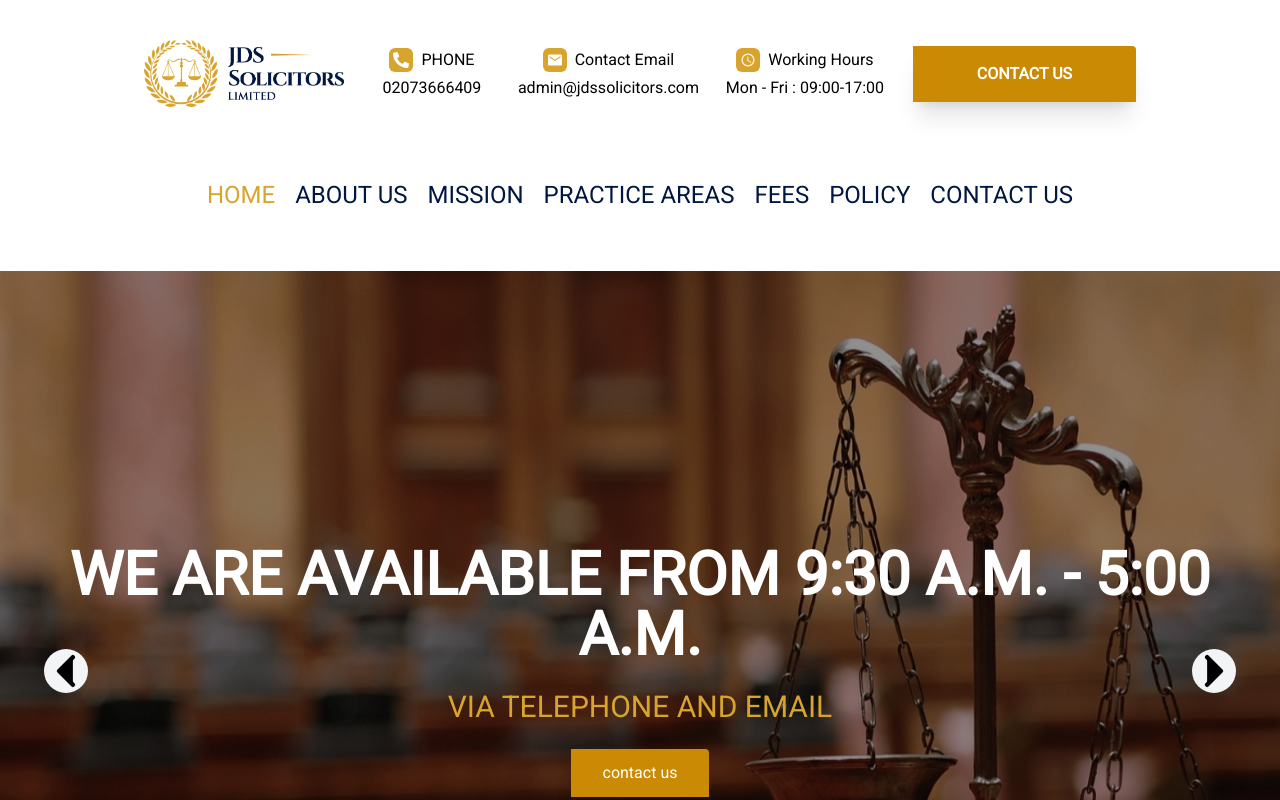
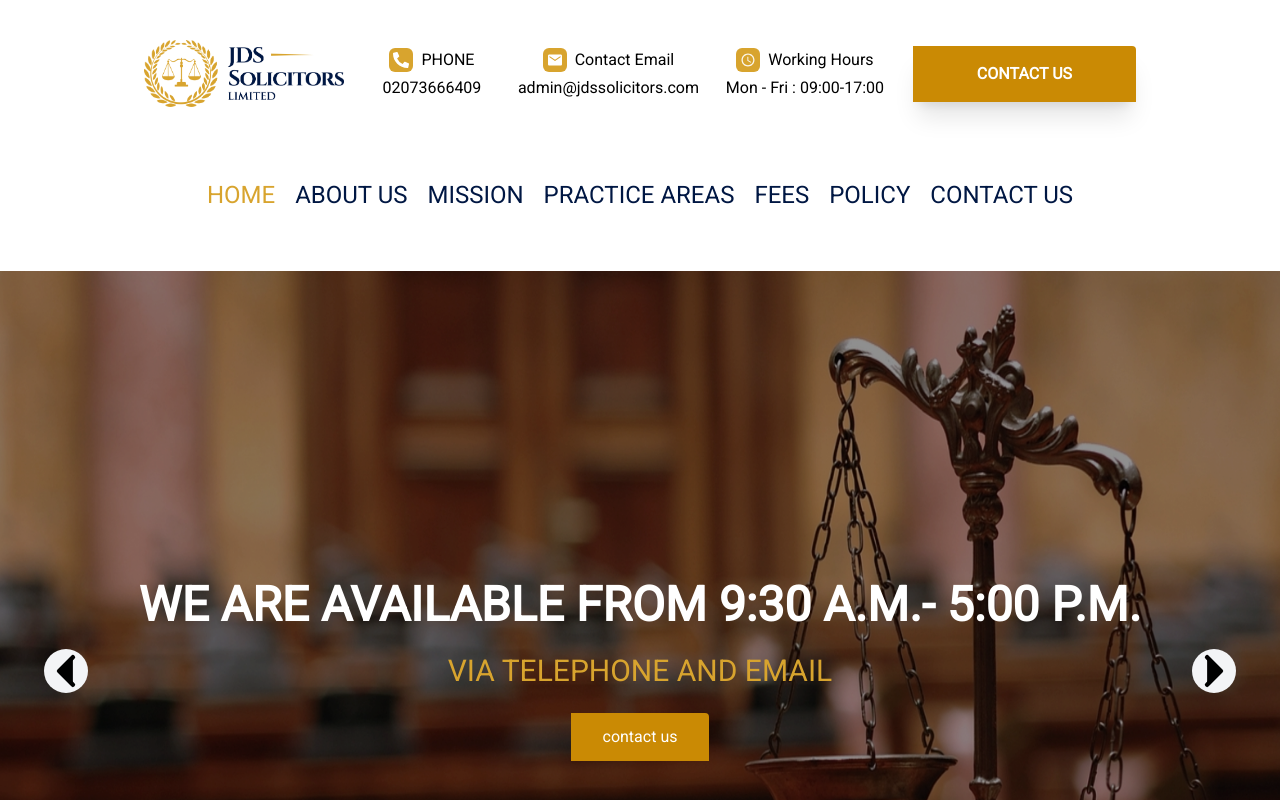
Before and after one commit to coolrass1/jdswebsiteapp, a Next.js app: page / in a window 1280 px wide. Shown: the top 800 px of the page. Built offline with nearby package versions, Linux system fonts and the light colour scheme.

Commit message:
hours modified

```diff
--- a/app/components/Datas.js
+++ b/app/components/Datas.js
@@ -57,7 +57,7 @@ export const listitems = [
 
 export const sliders = [
   { id:1,
-    title: "We are available from 9:30 A.M. - 5:00 A.M.",
+    title: "We are available from 9:30 A.M.- 5:00 P.M.",
     text: "via telephone and email",
     img: "/images/slider1.jpeg",
   },
--- a/app/components/Hero.jsx
+++ b/app/components/Hero.jsx
@@ -39,7 +39,7 @@ const Hero = () => {
               style={{ backgroundImage: `url(${slide.img})` }}
             >
               <div className="absolute inset-0 flex flex-col gap-2 sm:gap-3 justify-center items-center bg-black/25 backdrop-brightness-75 px-4">
-                <h1 className="text-xl sm:text-3xl md:text-4xl lg:text-5xl xl:text-6xl text-center uppercase text-white font-semibold px-4">
+                <h1 className="text-xl sm:text-3xl md:text-4xl lg:text-5xl xl:text-5xl text-center uppercase text-white font-semibold px-4">
                   {slide.title}
                 </h1>
                 <p className="text-base sm:text-xl md:text-2xl lg:text-3xl my-1 sm:my-3 text-primary uppercase">
```
